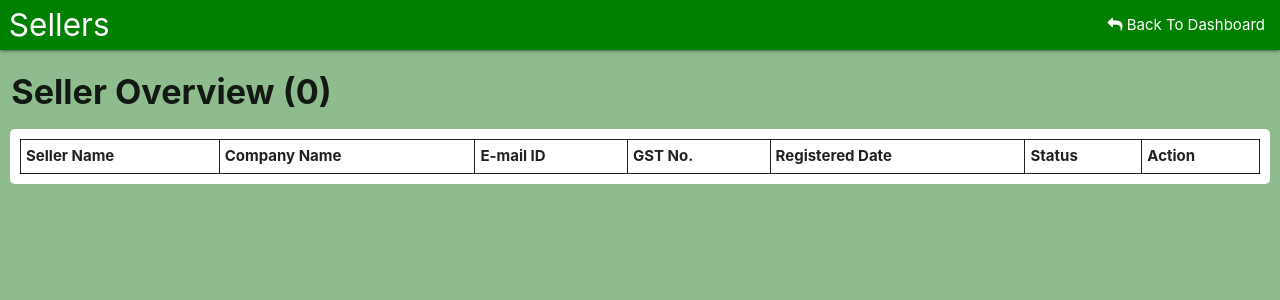
After one commit to DewHunt/Dew-Online-Market, a CodeIgniter app: the page made by application/views/Admin/sellers.php in a window 1280 px wide. The commit adds this page. Shown: the top 300 px of the page. Run offline with CodeIgniter, Linux system fonts and the light colour scheme; data that the repository does not hold is empty; some libraries are stand-ins or nearby versions.

Commit message:
Update - 181231

```diff
--- a/application/models/Seller/SellerModel.php
+++ b/application/models/Seller/SellerModel.php
@@ -14,7 +14,7 @@
 			$company_pan_number = $this->input->post('company_pan_number');
 			$gst_number = $this->input->post('gst_number');
 
-			$seller_insert_query = $this->db->insert('seller',['seller_company_name'=>$company_name,'seller_email'=>$email,'seller_password'=>$password,'seller_mobile_number'=>$mobile_number,'seller_pin_code'=>$pin_code,'seller_company_pan_number'=>$company_pan_number,'seller_gst_number'=>$gst_number,'create_date'=>date('Y-m-d'),'seller_month'=>date('m'),'seller_year'=>date('Y')]);
+			$seller_insert_query = $this->db->insert('seller',['seller_company_name'=>$company_name,'seller_email'=>$email,'seller_password'=>$password,'seller_mobile_number'=>$mobile_number,'seller_pin_code'=>$pin_code,'seller_company_pan_number'=>$company_pan_number,'seller_gst_number'=>$gst_number,'seller_create_date'=>date('Y-m-d'),'seller_month'=>date('m'),'seller_year'=>date('Y')]);
 
 			if ($seller_insert_query) {
 				return true;
--- /dev/null
+++ b/application/views/Admin/sellers.php
@@ -0,0 +1,140 @@
+<!DOCTYPE html>
+<html>
+	<meta name="viewport" content="width=device-width, initial-scale=1">
+	<head>
+		<title>Sellers | DOM</title>
+
+		<!-- Shortcut Icon Section Start -->
+		<link rel="shortcut icon" href="<?= base_url('assets/images/logo/shortcut_00.png') ?>">
+		<!-- <link rel="stylesheet" type="text/css" href="../assets/images/logo/shortcut_00.png"> -->
+		<!-- Shortcut Icon Section End -->
+
+		<!-- Materialize CSS file include -->
+		<?= link_tag('assets/materialize/css/materialize.css'); ?>
+		<!-- <link rel="stylesheet" type="text/css" href="../assets/materialize/css/materialize.css"> -->
+
+		<!-- Font Awesome CSS file include -->
+		<?= link_tag('assets/font-awesome-4.7.0/css/font-awesome.css'); ?>
+		<!-- <link rel="stylesheet" type="text/css" href="../assets/font-awesome-4.7.0/css/font-awesome.css"> -->
+
+		<!-- Material Icons CSS file Include -->
+		<link href="https://fonts.googleapis.com/icon?family=Material+Icons" rel="stylesheet">
+
+		<!-- Custome CSS File Include -->
+		<style type="text/css">
+			body{
+				background: darkseagreen;
+			}
+
+			#top-bar-nav{
+				background: green;
+				height: 50px;
+				line-height: 50px;
+			}
+
+			#seller-table{
+				border: 0px solid darkseagreen;
+				border-radius: 5px;
+				margin-top: -15px;
+				margin-right: 10px;
+				margin-bottom: 10px;
+				margin-left: 10px;
+				padding: 10px;
+				background: white;
+			}
+
+			#verify-button, #more-button{
+				height: 28px;
+				line-height: 28px;
+			}
+
+			table, th, td{
+				border: 1px solid;
+				padding: 5px;
+			}
+		</style>
+	</head>
+
+	<body>
+		<!-- Body Section Start -->
+		<!-- Top Bar Section Start -->
+		<nav id="top-bar-nav">
+			<div class="nav-wrapper">
+				<a href="" class="brand-logo">&nbsp;Sellers</a>
+				<!-- Right Side Menu Section Start -->
+				<ul class="right">
+					<li><a href="<?= base_url('index.php/Admin/Dashboard'); ?>"><span class="fa fa-reply"></span>&nbsp;Back To Dashboard</a></li>
+				</ul>
+				<!-- Right Side Menu Section End -->
+			</div>
+		</nav>
+		<!-- Top Bar Section End -->
+
+		<!-- Main Section Start -->
+		<div class="row">
+			<div class="col l12 m12 s12">
+				<h4><b>Seller Overview (<?= count($seller); ?>)</b></h4>
+			</div>
+		</div>
+
+		<!-- Seller Data Show Section Start -->
+		<div id="seller-table">
+			<table>
+				<thead>
+					<tr>
+						<th>Seller Name</th>
+						<th>Company Name</th>
+						<th>E-mail ID</th>
+						<th>GST No.</th>
+						<th>Registered Date</th>
+						<th>Status</th>
+						<th>Action</th>
+					</tr>
+				</thead>
+
+				<tbody>
+					<?php if(count($seller)): ?>
+						<?php foreach($seller as $data): ?>
+						<tr>
+							<td><?= $data->seller_fname." " .$data->seller_lname; ?></td>
+							<td><?= $data->seller_company_name; ?></td>
+							<td><?= $data->seller_email; ?></td>
+							<td><?= $data->seller_gst_number; ?></td>
+							<td><?= $data->seller_create_date; ?></td>
+							<td>
+								<?php if($data->seller_status == "Verify"): ?>
+									<span class="center badge green white-text">Verified</span>
+									<?php else: ?>
+										<a href="" class="btn waves-effect waves-light" id="verify-button">Verify</a>
+								<?php endif; ?>
+							</td>
+							<td>
+								<?php if($data->seller_status == "Verify"): ?>
+									<button type="button" class="btn waves-effect waves-light" id="more-button">More</button>
+									<?php else: ?>
+										<button type="button" class="btn waves-effect waves-light" disabled id="more-button"="">More</button>
+								<?php endif; ?>
+							</td>
+						</tr>
+						<?php endforeach; ?>
+						<?php else: ?>
+					<?php endif; ?>
+				</tbody>
+			</table>
+		</div>
+		<!-- Seller Data Show Section End -->
+		<!-- Main Section End -->
+		<!-- Body Section End -->
+
+		<!-- JQuery JS file include -->
+		<script type="text/javascript" src="<?= base_url('assets/jquery/jquery-3.3.1.min.js') ?>"></script>
+		<!-- <script type="text/javascript" src="../assets/jquery/jquery-3.3.1.min.js"></script> -->
+
+		<!-- Ajax JS File Include -->
+		<script type="text/javascript" src="<?= base_url('assets/ajax/ajax.js'); ?>"></script>
+
+		<!-- Materialize JS File Include -->
+		<script type="text/javascript" src="<?= base_url('assets/materialize/js/materialize.js'); ?>"></script>
+		<!-- <script type="text/javascript" src="../assets/materialize/js/materialize.js"></script> -->
+	</body>
+</html>
```
Also changed, not shown: application/controllers/Admin.php (+50 -1 lines), application/models/Admin/AdminModel.php (+13 -1 lines), application/views/Admin/dashboard.php (+74 -7 lines), db/dom.sql (+8 -7 lines).
